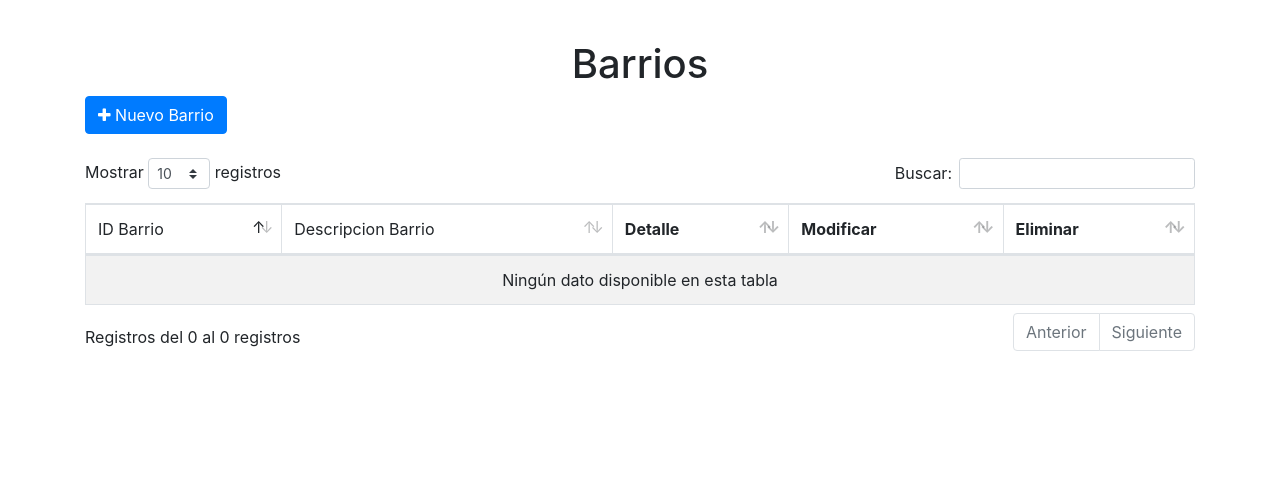
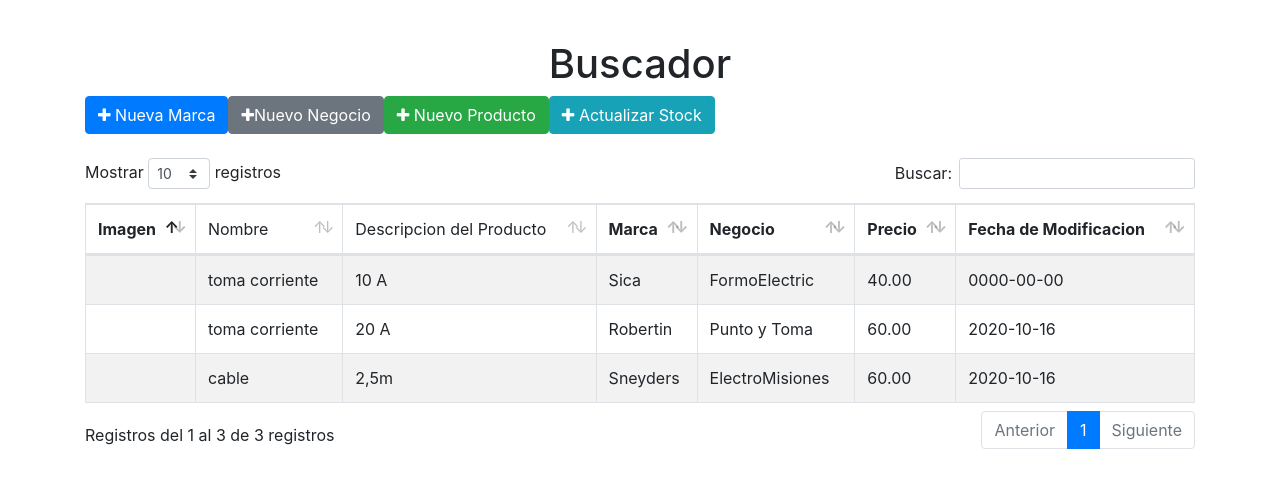
Before and after one commit to danielRojas-Dev/ElectroDR, a PHP site: page /index.php in a window 1280 px wide. Shown: the part 56-544 px from the top of the page. Run offline with PHP 8.4, Linux system fonts and the light colour scheme; data comes from the database, SQL or seed files in the repository; data that the repository does not hold is empty.

Commit message:
actualizacion del index

```diff
--- a/index.php
+++ b/index.php
@@ -66,12 +66,15 @@
 
 
     <div class="container">
-        <h1 class="page-header text-center">Barrios</h1>
+        <h1 class="page-header text-center">Buscador</h1>
         <div class="row">
             <div class="col-xs-12 col-sm-12 col-md-12 col-lg-12">
 
                 <div class="row col-sm-12">
-                    <a href="#addnew" data-toggle="modal" class="btn btn-primary"><span class="fa fa-plus"></span> Nuevo Barrio</a>
+                    <a href="#addnew" data-toggle="modal" type="botton" class="btn btn-primary"><span class="fa fa-plus"></span> Nueva Marca</a>
+                    <a href="#addnew" data-toggle="modal" class="btn btn-secondary"><span class="fa fa-plus"></span>Nuevo Negocio</a>
+                    <a href="#addnew" data-toggle="modal" class="btn btn-success"><span class="fa fa-plus"></span> Nuevo Producto</a>
+                    <a href="#addnew" data-toggle="modal" class="btn btn-info"><span class="fa fa-plus"></span> Actualizar Stock</a>
                 </div>
                 <br>
 
@@ -80,38 +83,35 @@
                         <table id="myTable" class="table table-bordered table-striped display wrap"  width="100%">
 
                             <thead>
-                                <td>ID Barrio</td>
-                                <td>Descripcion Barrio</td>
-                                <th>Detalle</th>
-                                <th>Modificar</th>
-                                <th>Eliminar</th>
+                                <th>Imagen</th>
+                                <td>Nombre</td>
+                                <td>Descripcion del Producto</td>
+                                <th>Marca</th>
+                                <th>Negocio</th>
+                                <th>Precio</th>
+                                <th>Fecha de Modificacion</th>
                             </thead>
                             <tbody>
 
 
                                 <?php
                                 include_once('conexion/conexion.php');
-                                $sql = "SELECT * FROM barrios";
+                                $sql = "SELECT * FROM productos p1, negocio n1, marca m1 WHERE p1.id_negocio = n1.id_negocio AND p1.id_marca = m1.id_marca";
 
                                 $query = $conexion->query($sql);
                                 while($row = $query->fetch_assoc()){
                                     echo
                                     "<tr>
-                                    <td>".$row['id_barrio']."</td>
-                                    <td>".$row['desc_barrios']."</td>
-                                    <td>
-                                    <a href='#detalle_".$row['id_barrio']."' class='btn btn-success form-control' data-toggle='modal'><span class='fa fa-search'></span></a>
-                                    </td>";
+                                    <td>".$row['ruta_img']."</td>
+                                    <td>".$row['Nombre']."</td>
+                                    <td>".$row['DescProduc']."</td>
+                                    <td>".$row['descrip_marca']."</td>
+                                    <td>".$row['descrip_negocio']."</td>
+                                    <td>".$row['precio']."</td>
+                                    <td>".$row['fecha_modificacion']."</td>
 
-                                    echo "<td>
-                                    <a href='#edit_".$row['id_barrio']."' class='btn btn-warning form-control' data-toggle='modal'><span class='fa fa-pencil'></span></a>
-                                    </td>";
-                                    echo "<td> <a href='#delete_".$row['id_barrio']."' class='btn btn-danger form-control' data-toggle='modal'><span class='fa fa-trash'></span></a>
-                                    </td>
-                                    </tr>
                                     ";
-                                    include('edit_delete_modal.php');
-                                    include 'detalle.php';
+
                                 }
 
                                 ?>
```
Also changed, not shown: layouts/footer.php (+0 -45 lines).
